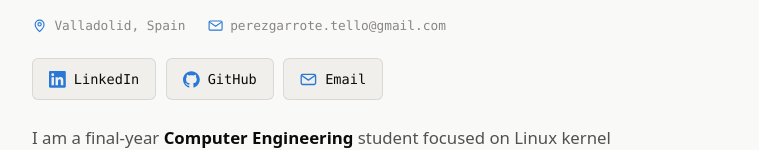
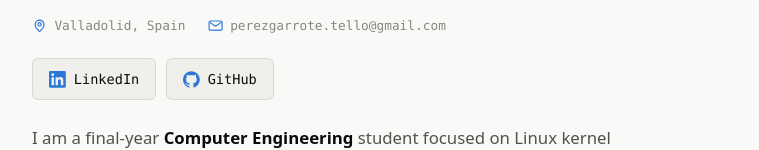
Before and after one commit to Tello-P/tello-p.github.io, a plain HTML site: page index.html in a window 1280 px wide. Shown: the part 221-371 px from the top of the page, without its empty margins (260-1019 px from the left). Drawn offline with Linux system fonts and the light colour scheme.

Commit message:
Drop the email button; the address is already on the line above

```diff
--- a/index.html
+++ b/index.html
@@ -46,10 +46,6 @@
       <a class="btn" href="https://github.com/Tello-P">
         <svg class="btn__icon" viewBox="0 0 24 24" fill="currentColor" aria-hidden="true"><path d="M12 .297c-6.63 0-12 5.373-12 12 0 5.303 3.438 9.8 8.205 11.385.6.113.82-.258.82-.577 0-.285-.01-1.04-.015-2.04-3.338.724-4.042-1.61-4.042-1.61C4.422 18.07 3.633 17.7 3.633 17.7c-1.087-.744.084-.729.084-.729 1.205.084 1.838 1.236 1.838 1.236 1.07 1.835 2.809 1.305 3.495.998.108-.776.417-1.305.76-1.605-2.665-.3-5.466-1.332-5.466-5.93 0-1.31.465-2.38 1.235-3.22-.135-.303-.54-1.523.105-3.176 0 0 1.005-.322 3.3 1.23.96-.267 1.98-.399 3-.405 1.02.006 2.04.138 3 .405 2.28-1.552 3.285-1.23 3.285-1.23.645 1.653.24 2.873.12 3.176.765.84 1.23 1.91 1.23 3.22 0 4.61-2.805 5.625-5.475 5.92.42.36.81 1.096.81 2.22 0 1.606-.015 2.896-.015 3.286 0 .315.21.69.825.57C20.565 22.092 24 17.592 24 12.297c0-6.627-5.373-12-12-12"/></svg>
         GitHub
-      </a>
-      <a class="btn" href="mailto:perezgarrote.tello@gmail.com">
-        <svg class="btn__icon" viewBox="0 0 24 24" fill="none" stroke="currentColor" stroke-width="1.9" stroke-linejoin="round" aria-hidden="true"><rect x="1.75" y="4.75" width="20.5" height="14.5" rx="2"/><path d="M2.5 6.5 12 13l9.5-6.5"/></svg>
-        Email
       </a>
     </div>
 
```
